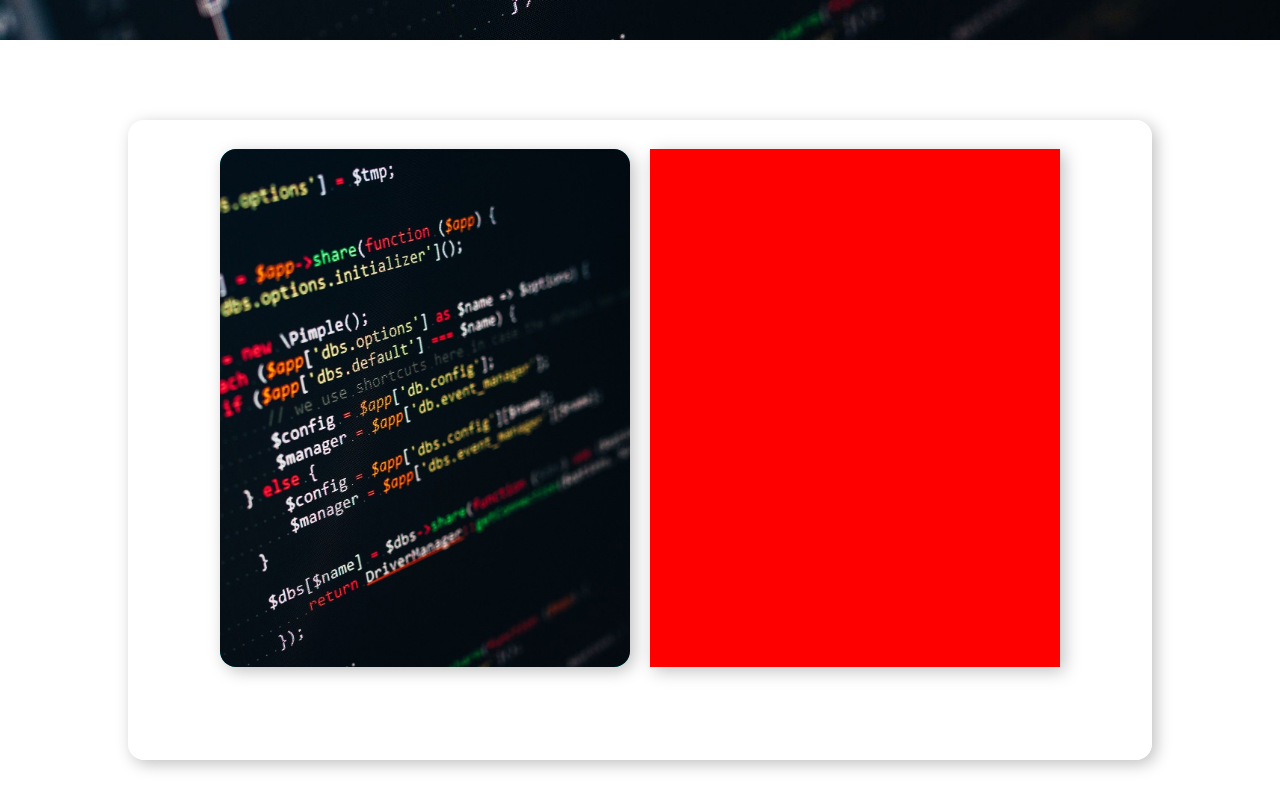
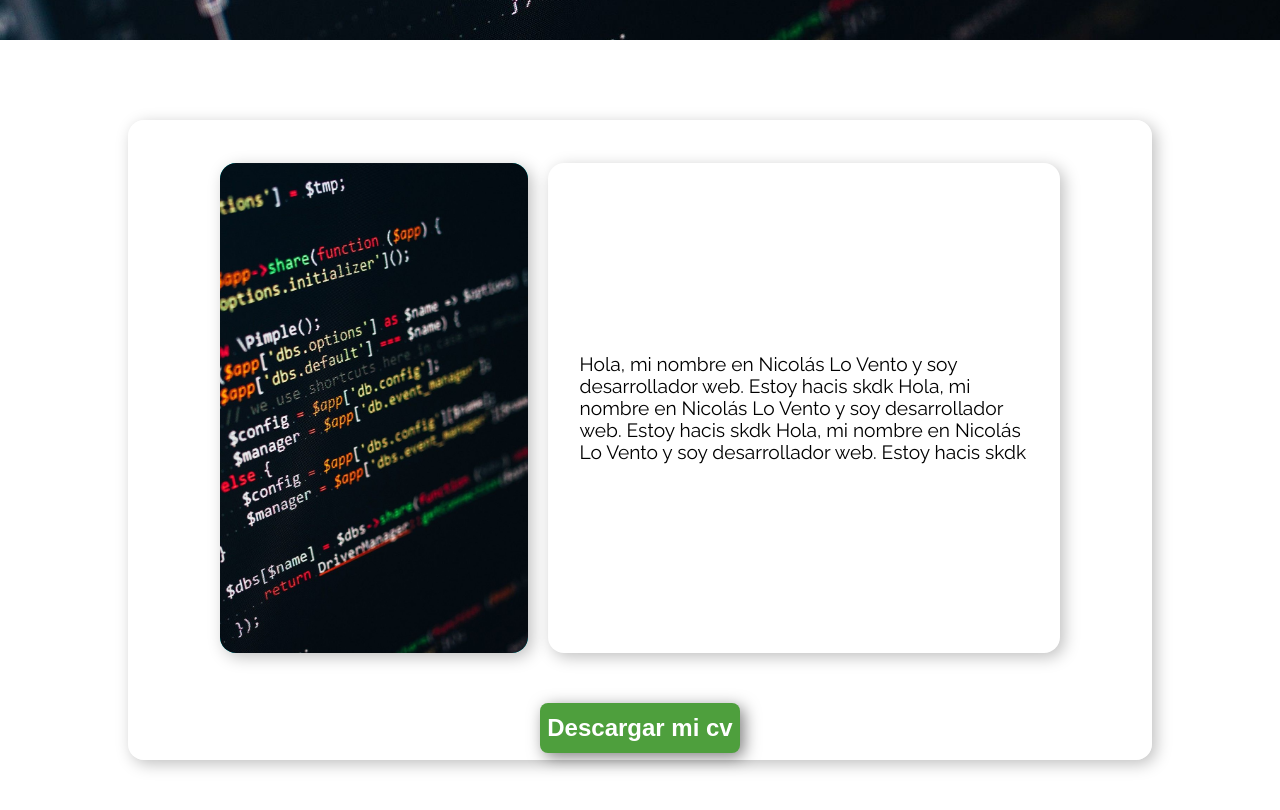
Before and after one commit to nicolasloventordp/portafolio-cv, a React (Create React App) app: page / in a window 1280 px wide. Shown: the part 760-1570 px from the top of the page. Built offline with nearby package versions, Linux system fonts and the light colour scheme.

Commit message:
section view

```diff
--- a/src/index.css
+++ b/src/index.css
@@ -64,6 +64,9 @@ h3{
   margin: 0;
   font-size: 1.5rem;
 }
+p {
+  font-size: 1.2rem;
+}
 
 /* ********* Components ********* */
 
--- /dev/null
+++ b/src/views/Acerca/components/AcercaBox.js
@@ -0,0 +1,15 @@
+import AcercaPhoto from "./AcercaPhoto";
+import AcercaPresentation from "./AcercaPresentation";
+import Button from "../../../components/Button";
+
+export default function AcercaBox({ className }) {
+    return (
+        <div className={className}>
+             <div>
+                <AcercaPhoto className={"acerca-box-photo box-shadow-1"}/>
+                <AcercaPresentation className={"acerca-box-presentation box-shadow-1"}/>
+            </div>
+            <Button className={"btn-cv"} text={"Descargar mi cv"}/>
+        </div>
+    );
+}
--- /dev/null
+++ b/src/views/Acerca/components/AcercaPhoto.js
@@ -0,0 +1,8 @@
+
+export default function AcercaPhoto({ className }) {
+    return (
+        <div className={className}>
+            <img src="hero-image.jpg" />
+        </div>
+    );
+}
--- /dev/null
+++ b/src/views/Acerca/components/AcercaPresentation.js
@@ -0,0 +1,12 @@
+
+export default function AcercaPresentation({ className }) {
+    return (
+        <div className={className}>
+            <p>
+                Hola, mi nombre en Nicolás Lo Vento y soy desarrollador web. Estoy hacis skdk
+                Hola, mi nombre en Nicolás Lo Vento y soy desarrollador web. Estoy hacis skdk
+                Hola, mi nombre en Nicolás Lo Vento y soy desarrollador web. Estoy hacis skdk
+            </p>
+        </div>
+    );
+}
--- a/src/views/Acerca/index.js
+++ b/src/views/Acerca/index.js
@@ -1,22 +1,11 @@
-import { Fragment } from "react";
-import Button from "../../components/Button";
+import AcercaBox from "./components/AcercaBox";
 
 import "./style.css";
 
 export default function Acerca() {
     return (
         <div className="acerca">
-           <div className="acerca-box box-shadow-1">
-                <div>
-                    <div className="acerca-box-photo box-shadow-1">
-                        <img src="hero-image.jpg"></img>
-                    </div>
-                    <div className="acerca-box-presentation box-shadow-1">
-
-                    </div>
-                </div>
-                <div className="acerca-box-button"></div>
-            </div>
+            <AcercaBox className={"acerca-box box-shadow-1"} />
         </div>
     );
 }
--- a/src/views/Acerca/style.css
+++ b/src/views/Acerca/style.css
@@ -24,8 +24,8 @@
 }
 .acerca-box-photo{
     background: aqua;
-    width: 40%;
-    height: 90%;
+    width: 30%;
+    height: 85%;
     border-radius: 1rem;
 }
 .acerca-box-photo img{
@@ -35,7 +35,11 @@
     border-radius: 1rem;
 }
 .acerca-box-presentation{
-    background: red;
-    width: 40%;
-    height: 90%;
+    padding: 2rem;
+    width: 50%;
+    height: 85%;
+    border-radius: 1rem;
 }
+.btn-cv {
+    margin: auto;
+}
--- a/src/views/Header/components/HeaderBox.js
+++ b/src/views/Header/components/HeaderBox.js
@@ -5,7 +5,7 @@ export default function HeaderBox() {
     return (
         <div className="header-box">
             <HeaderLogo logoContent={"Nicolás Lo Vento"}/>
-            <HeaderSections sections={['Home','Acerca','Portafolio','Contacto']}/>
+            <HeaderSections sections={['Home','Acerca','Contacto']}/>
         </div>
     );
 }
```
